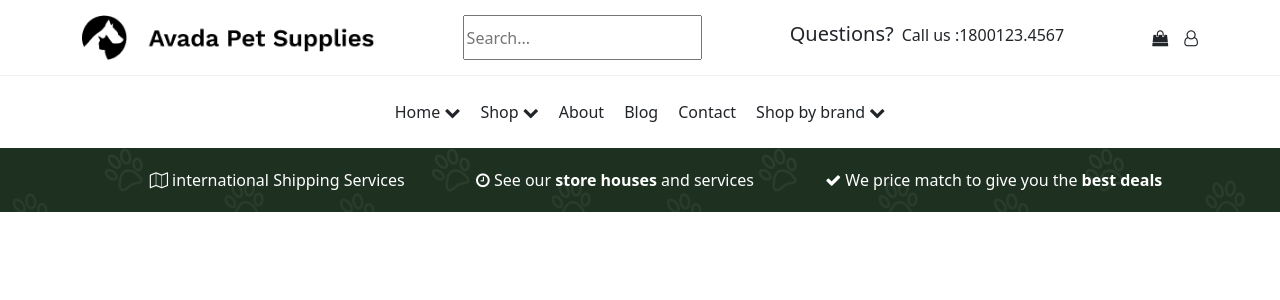
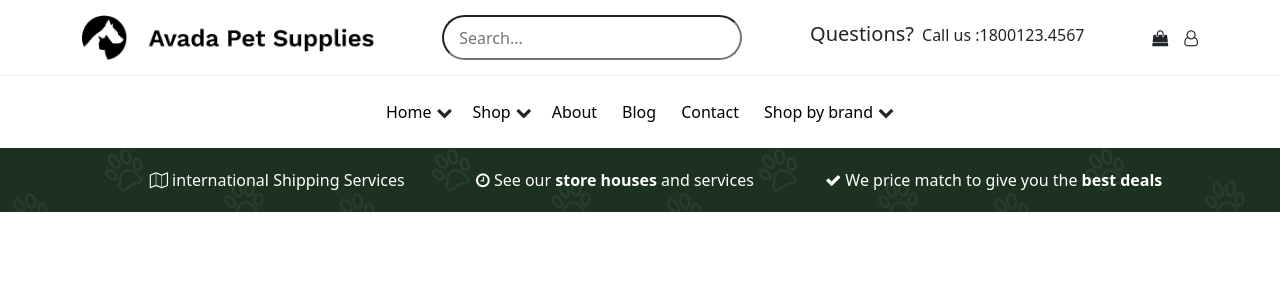
Before and after one commit to Mega-117/proj-html-vuejs, a Vue app: page / in a window 1280 px wide. Shown: the top 300 px of the page. Built offline with nearby package versions, Linux system fonts and the light colour scheme.

Commit message:
fatto header

```diff
--- a/src/components/Header.vue
+++ b/src/components/Header.vue
@@ -28,7 +28,8 @@
         <nav>
           <ul class="d-flex justify-content-center mb-0">
             <li v-for="(el, i) in navPrincipale" :key="i">
-              {{ el.title }}
+              <a :href="el.link">{{ el.title }}</a>
+
               <i
                 v-if="el.type === 'drop'"
                 class="fa fa-chevron-down"
@@ -41,7 +42,7 @@
     </div>
     <div class="promo-services">
       <div class="container">
-        <ul class="d-flex justify-content-around align-items-center">
+        <ul class="d-flex justify-content-around align-items-center mb-0">
           <li>
             <i class="fa fa-map-o" aria-hidden="true"></i> international
             Shipping Services
--- a/src/styles/header.scss
+++ b/src/styles/header.scss
@@ -12,7 +12,10 @@
         .search-bar{
             height: 45px;
             input{
+                width: 300px;
                 height: 100%;
+                border-radius: 30px;
+                padding-left: 15px;
             }
         }
     }
@@ -23,6 +26,11 @@
         padding: 24px 0;
         li{
             padding: 0 10px;
+            a{
+                text-decoration: none;
+                color: black;
+                padding-right: 5px;
+            }
         }
     }
 }
```
